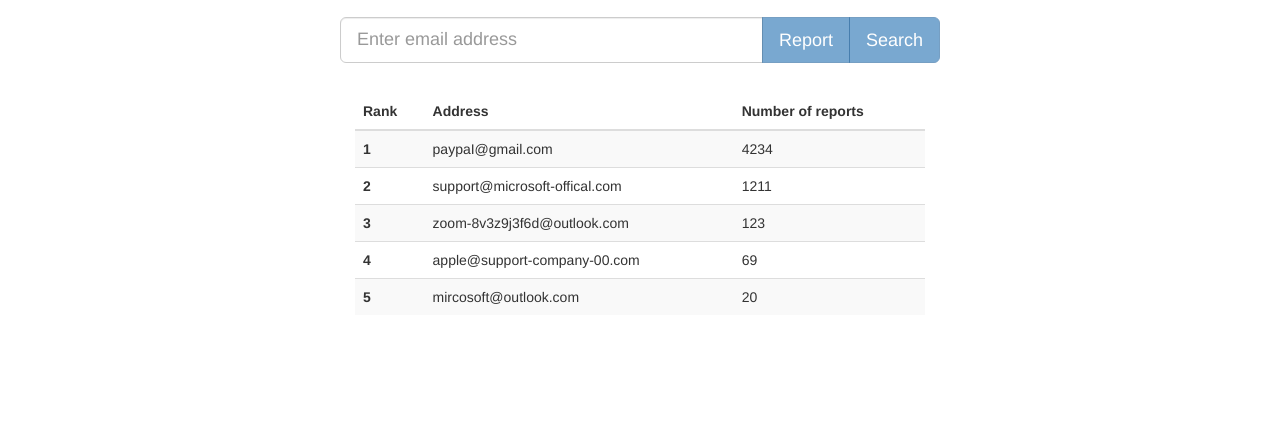
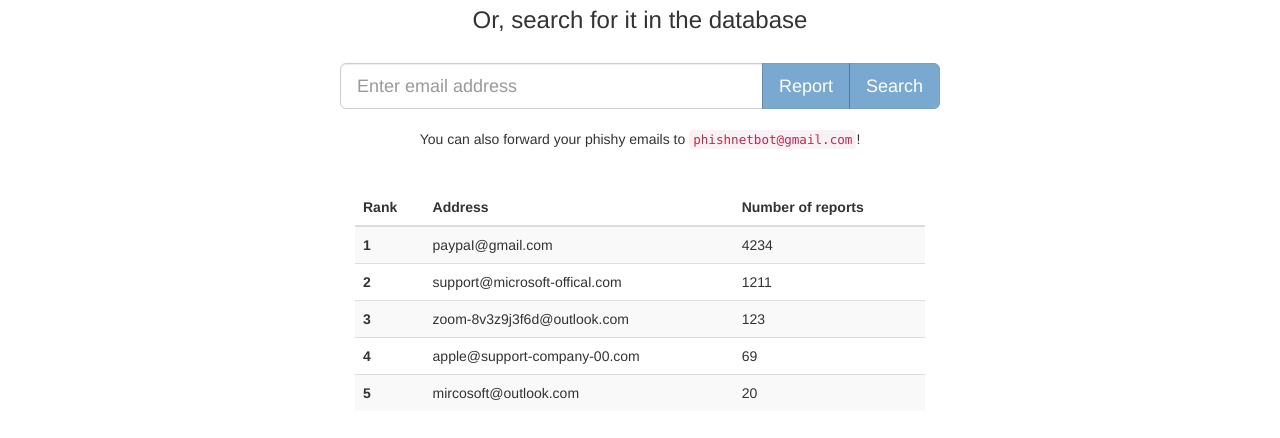
Before and after one commit to Trigleos/phishnet-api, a plain HTML site: page static/index.html in a window 1280 px wide. Shown: the part 158-596 px from the top of the page. Drawn offline with nearby package versions, Linux system fonts and the light colour scheme.

Commit message:
Front page cleanup

```diff
--- a/static/index.html
+++ b/static/index.html
@@ -170,6 +170,7 @@
 		<div class="container d-flex" style="width: 600px">
 			<div class="row text-center">
 				<h1 style="font-size: 48px">Report a phishy address!</h1>
+				<h3>Or, search for it in the database</h3>
 			</div>
 			<br>
 			<div class="row">
@@ -180,6 +181,9 @@
 						<button class="btn btn-primary disabled" type="button" id="search">Search</button>
 					</span>
 				</div>
+			</div><br>
+			<div class="row text-center">
+				<p>You can also forward your phishy emails to <code>phishnetbot@gmail.com</code>!</p>
 			</div>
 			<div class="row" id="statusbox">
 				<p id="statustext"></p>
```
